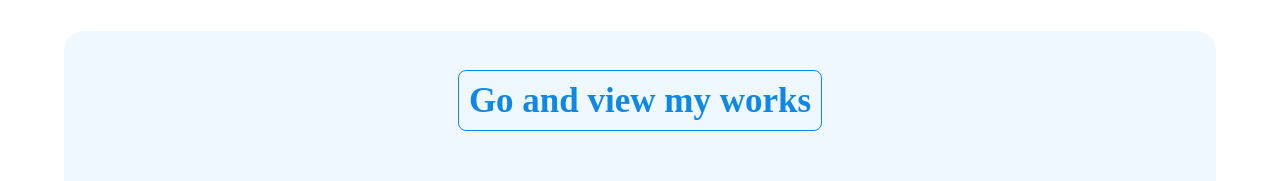
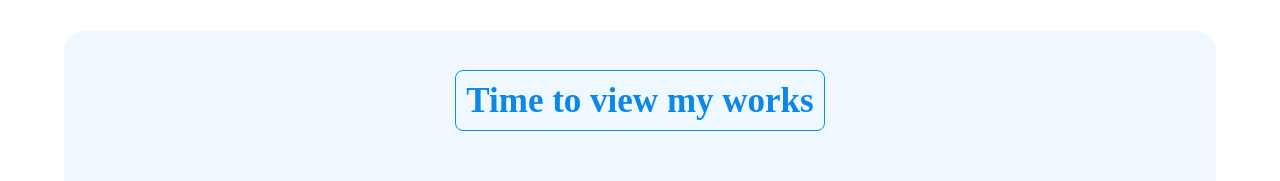
Before and after one commit to golam-kibriya123/in-project-01, a plain HTML site: page index.html in a window 1280 px wide. Shown: the part 769-950 px from the top of the page. Drawn offline with Linux system fonts and the light colour scheme.

Commit message:
change content title

```diff
--- a/index.html
+++ b/index.html
@@ -180,7 +180,7 @@
         <section class="gallery-container ">
 
             <div class="section-header ">
-                <p>Go and view my works </p>
+                <p>Time to view my works </p>
             </div>
 
             <div class="gallery">
```
